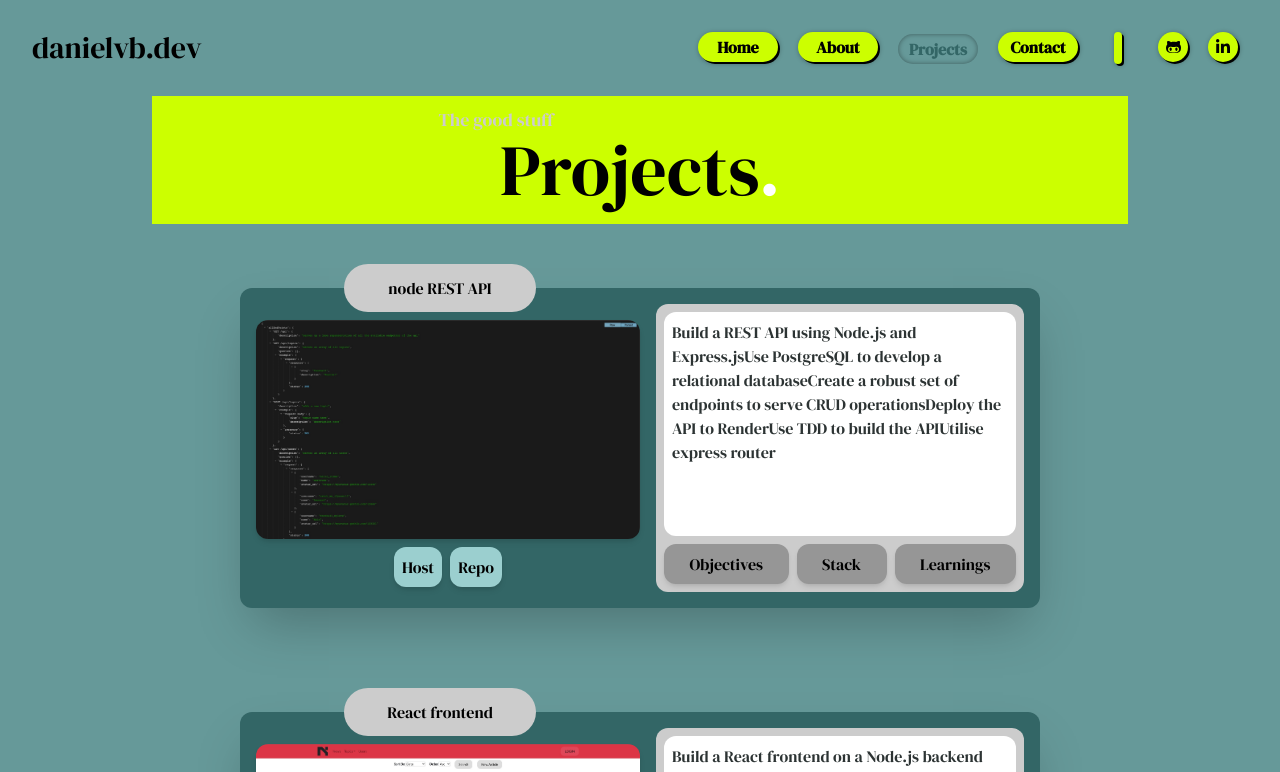
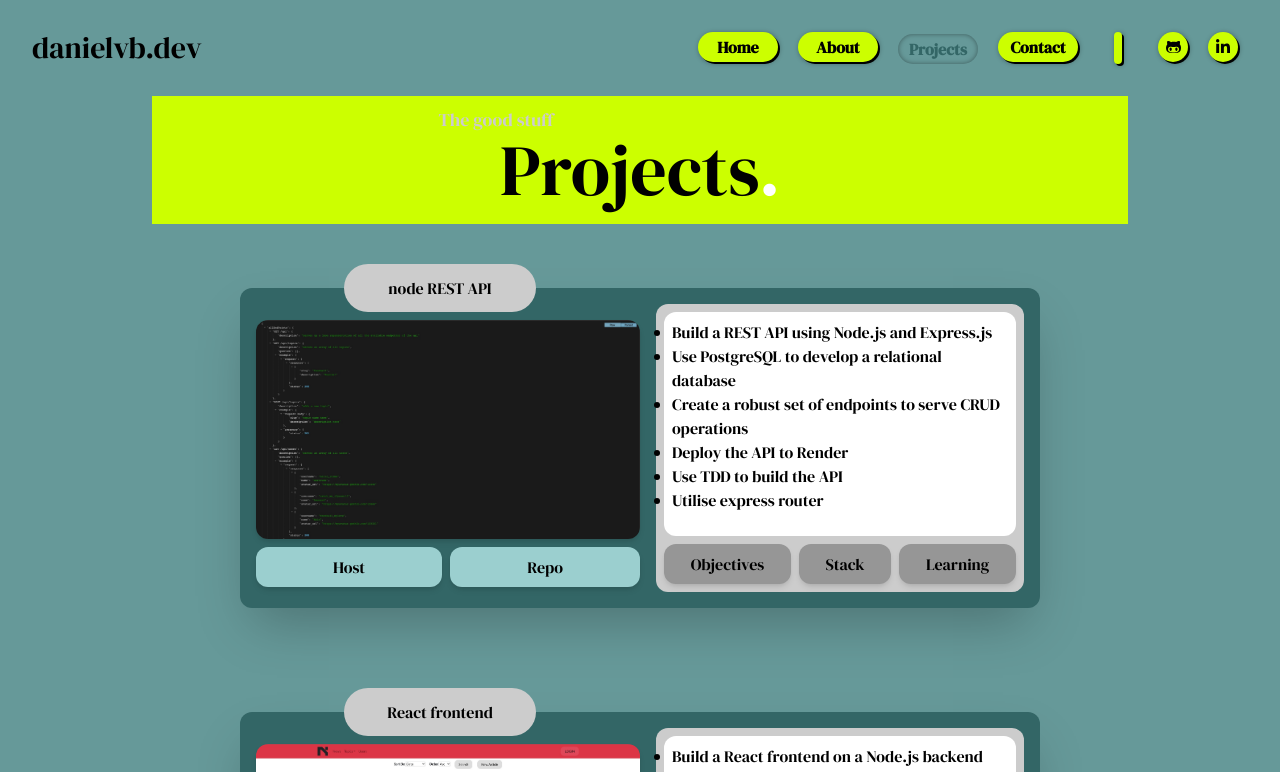
Before and after one commit to dvbenson/fe_my-portfolio-dvb, a Next.js app: page /projects in a window 1280 px wide. Shown: the top 772 px of the page. Built offline with nearby package versions, Linux system fonts and the light colour scheme.

Commit message:
added logic to buttons, now to style cards finally and move back to about page

```diff
--- a/app/projects/page.jsx
+++ b/app/projects/page.jsx
@@ -1,11 +1,10 @@
 'use client';
-import React, { useState } from 'react';
+import React, { useState, useEffect } from 'react';
+import { v4 as uuidv4 } from 'uuid';
 import DefaultLayout from '@/components/DefaultLayout';
 import styles from '@/styles/projects.module.css';
 
 export default function page() {
-  const [tabDisplay, setTabDisplay] = useState('objectives');
-
   const projects = [
     {
       Title: 'node REST API',
@@ -27,10 +26,8 @@ export default function page() {
         'PostgreSQL',
         'Husky',
         'Dotenv',
-        'Jest',
-        'Supertest',
+        'Jest/SuperTest',
         'Nodemon',
-        'Insomnia',
         'Render',
       ],
       Learning: [
@@ -59,11 +56,11 @@ export default function page() {
       Learning: [
         'Building custom components in React',
         'Modularising AXIOS to create cleaner code',
-        'Understanding the limitations and strengths of Bootstrap vs custom design',
-        'Mobile First Responsive design and accessibility',
+        'Understanding limitations and strengths of Bootstrap vs custom design',
+        'Mobile-first, responsive design',
         'React Hooks and state management: useState, useEffect, useContext',
         'General loading and error handling',
-        'Deploying and hosting a website to Netlify',
+        'Deploying and hosting to Netlify',
       ],
     },
     {
@@ -87,10 +84,13 @@ export default function page() {
         'What turbopack is and how it optimises build times',
         'Error and Load wrappers',
         'Deploying to Vercel',
-        'Mobile first design and accessibility (focus on colour contrast)',
+        'Mobile first design and accessibility',
       ],
     },
   ];
+  const [tabDisplayStates, setTabDisplayStates] = useState(
+    projects.map(() => 'Objectives')
+  );
 
   return (
     <DefaultLayout styles={styles} page={'projects'}>
@@ -117,8 +117,9 @@ export default function page() {
             className='flex flex-col justify-center items-center'
           >
             <div className='mb-16 mt-8 flex flex-col justify-center items-center gap-10'>
-              {projects.map((item) => (
+              {projects.map((item, index) => (
                 <div
+                  key={uuidv4()}
                   id='container'
                   className='flex flex-row justify-center items-center mt-8 mb-8'
                 >
@@ -146,63 +147,88 @@ export default function page() {
                         id='link-buttons'
                         className='flex flex-row justify-center items-center gap-2 mt-2'
                       >
+                        <button className='rounded-xl bg-[#9BCFCF] p-2 grow  mb-3 shadow-md'>
                           <a
                             target='_blank'
                             href={item.URL}
                             rel='noopener noreferrer'
                           >
-                          <button className='rounded-xl bg-[#9BCFCF] p-2 grow mb-3 shadow-md'>
                             Host
+                          </a>
                         </button>
-                        </a>
 
+                        <button className='rounded-xl bg-[#9BCFCF] p-2 mb-3 grow shadow-md'>
                           <a
                             target='_blank'
                             href={item.Repo}
                             rel='noopener noreferrer'
                           >
-                          <button className='rounded-xl bg-[#9BCFCF] p-2 grow mb-3 shadow-md'>
                             Repo
+                          </a>
                         </button>
-                        </a>
                       </div>
                     </div>
                     <div
                       id='tabs-card'
                       className='flex  flex-col bg-gray p-2 min-[800px]:ml-2 rounded-xl w-80 lg:w-[480px] h-auto w-auto max-h-80'
                     >
-                      <div id='tab' className='bg-white p-2 rounded-xl h-80'>
-                        <p className='text-[#2C3333]'>
-                          {tabDisplay === 'objectives'
-                            ? item.Objectives
-                            : tabDisplay === 'stack'
-                            ? item.Stack
-                            : tabDisplay === 'learning'
-                            ? item.Learning
-                            : item.Objectives}
-                        </p>
+                      <div
+                        id='tab'
+                        className='bg-white p-2 rounded-xl h-80 list-disc'
+                      >
+                        {tabDisplayStates[index] === 'Objectives' ? (
+                          <ul className='list-disc'>
+                            {item.Objectives.map((item) => {
+                              return <li key={uuidv4()}>{item}</li>;
+                            })}
+                          </ul>
+                        ) : tabDisplayStates[index] === 'Stack' ? (
+                          <ul className='list-disc'>
+                            {item.Stack.map((item) => {
+                              return <li key={uuidv4()}>{item}</li>;
+                            })}
+                          </ul>
+                        ) : tabDisplayStates[index] === 'Learning' ? (
+                          <ul className='list-disc'>
+                            {item.Learning.map((item) => {
+                              return <li key={uuidv4()}>{item}</li>;
+                            })}
+                          </ul>
+                        ) : null}
                       </div>
                       <div
                         id='tabs-buttons'
                         className='flex flex-row justify-center items-center gap-2'
                       >
                         <button
-                          onClick={() => setTabDisplay('objectives')}
+                          onClick={() => {
+                            const newTabDisplayStates = [...tabDisplayStates];
+                            newTabDisplayStates[index] = 'Objectives';
+                            setTabDisplayStates(newTabDisplayStates);
+                          }}
                           className='rounded-xl bg-[#969696] p-2 mt-2 grow shadow-md'
                         >
                           Objectives
                         </button>
                         <button
-                          onClick={() => setTabDisplay('stack')}
+                          onClick={() => {
+                            const newTabDisplayStates = [...tabDisplayStates];
+                            newTabDisplayStates[index] = 'Stack';
+                            setTabDisplayStates(newTabDisplayStates);
+                          }}
                           className='rounded-xl bg-[#969696] p-2 mt-2 grow shadow-md'
                         >
                           Stack
                         </button>
                         <button
-                          onClick={() => setTabDisplay('learning')}
+                          onClick={() => {
+                            const newTabDisplayStates = [...tabDisplayStates];
+                            newTabDisplayStates[index] = 'Learning';
+                            setTabDisplayStates(newTabDisplayStates);
+                          }}
                           className='rounded-xl bg-[#969696] p-2 mt-2 grow shadow-md'
                         >
-                          Learnings
+                          Learning
                         </button>
                       </div>
                     </div>
--- a/package.json
+++ b/package.json
@@ -14,10 +14,11 @@
     "@fortawesome/free-solid-svg-icons": "^6.4.0",
     "@fortawesome/react-fontawesome": "^0.2.0",
     "@react-aria/ssr": "^3.5.0",
-    "next": "13.2.4",
+    "next": "^13.3.0",
     "react": "18.2.0",
     "react-dom": "18.2.0",
-    "react-infinite-scroll-component": "^6.1.0"
+    "react-infinite-scroll-component": "^6.1.0",
+    "uuid": "^9.0.0"
   },
   "devDependencies": {
     "autoprefixer": "^10.4.14",
```
Also changed, not shown: 1 other file (tests, documents, lock files or other folders). Lines whose indentation alone changed are shown as unchanged.
